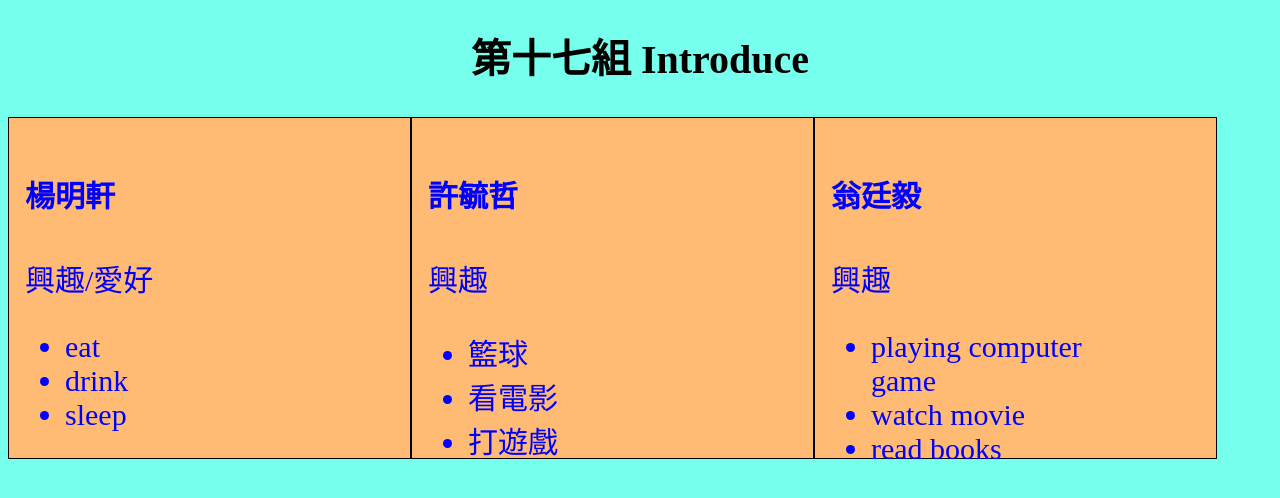
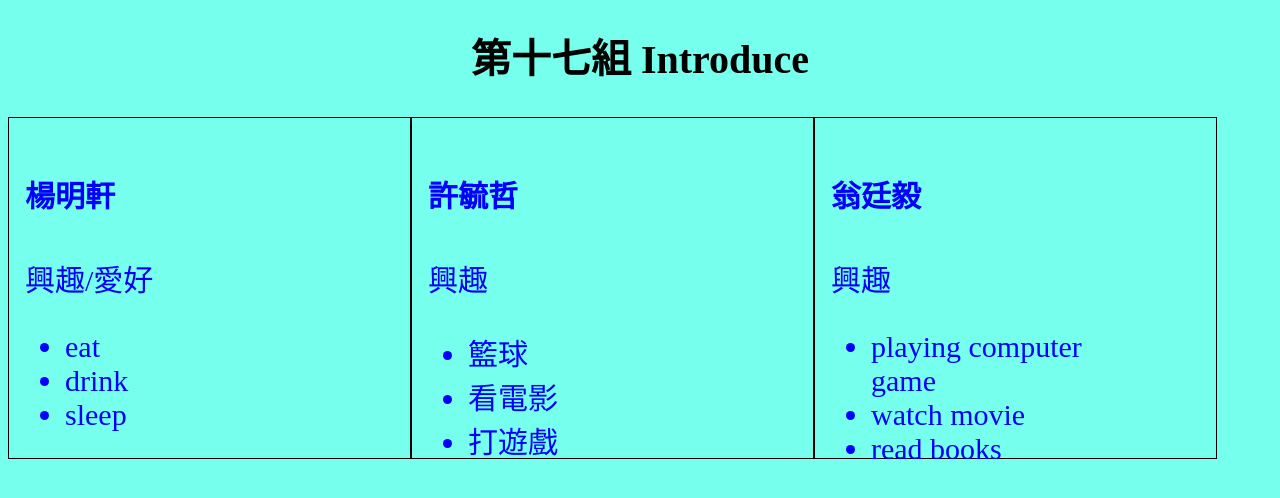
Before and after one commit to NTUST/106-team17, a plain HTML site: page index.html in a window 1280 px wide. Drawn offline with Linux system fonts and the light colour scheme.

Commit message:
change background color

```diff
--- a/css/styles.css
+++ b/css/styles.css
@@ -20,7 +20,6 @@ body {
     padding-left: 16px;
     padding-top: 15px;
     color: blue;
-    background-color: #FFBB73;
 	font-size: 30px;
 }
 h1{
```
